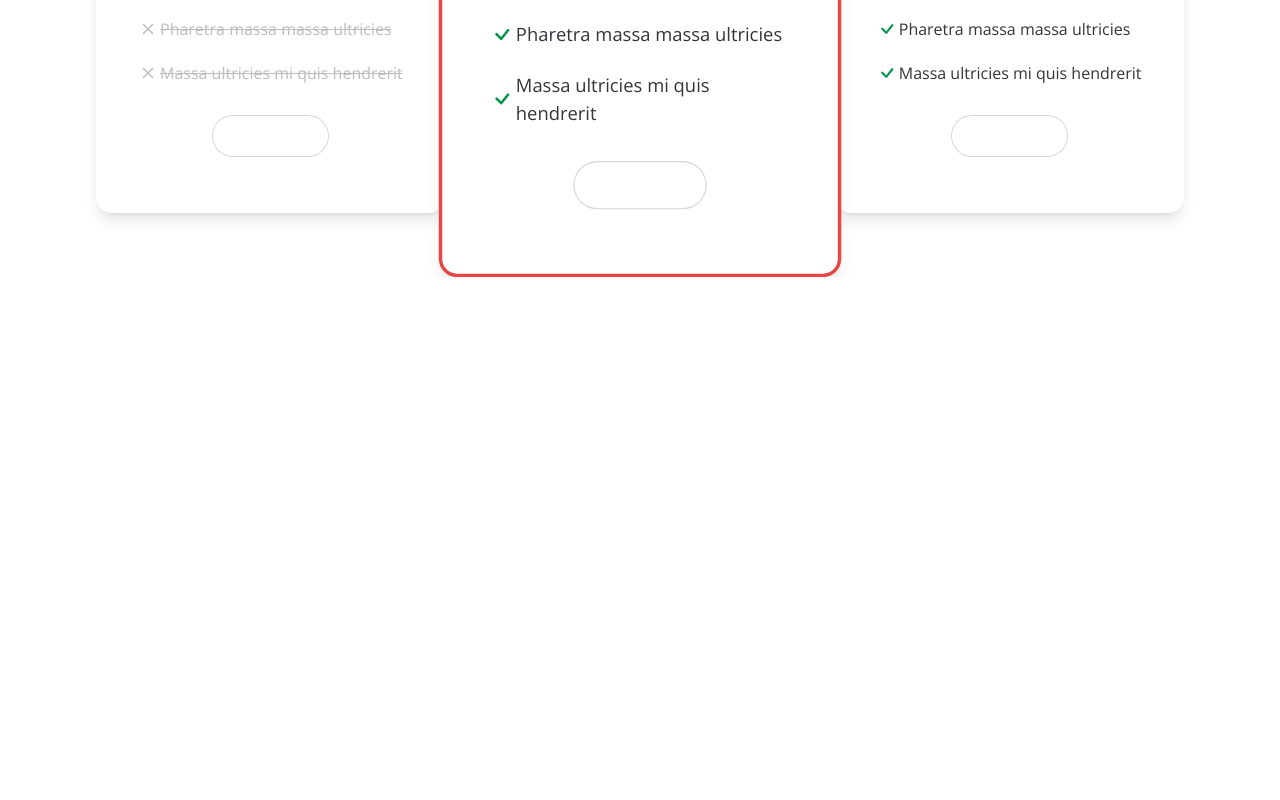
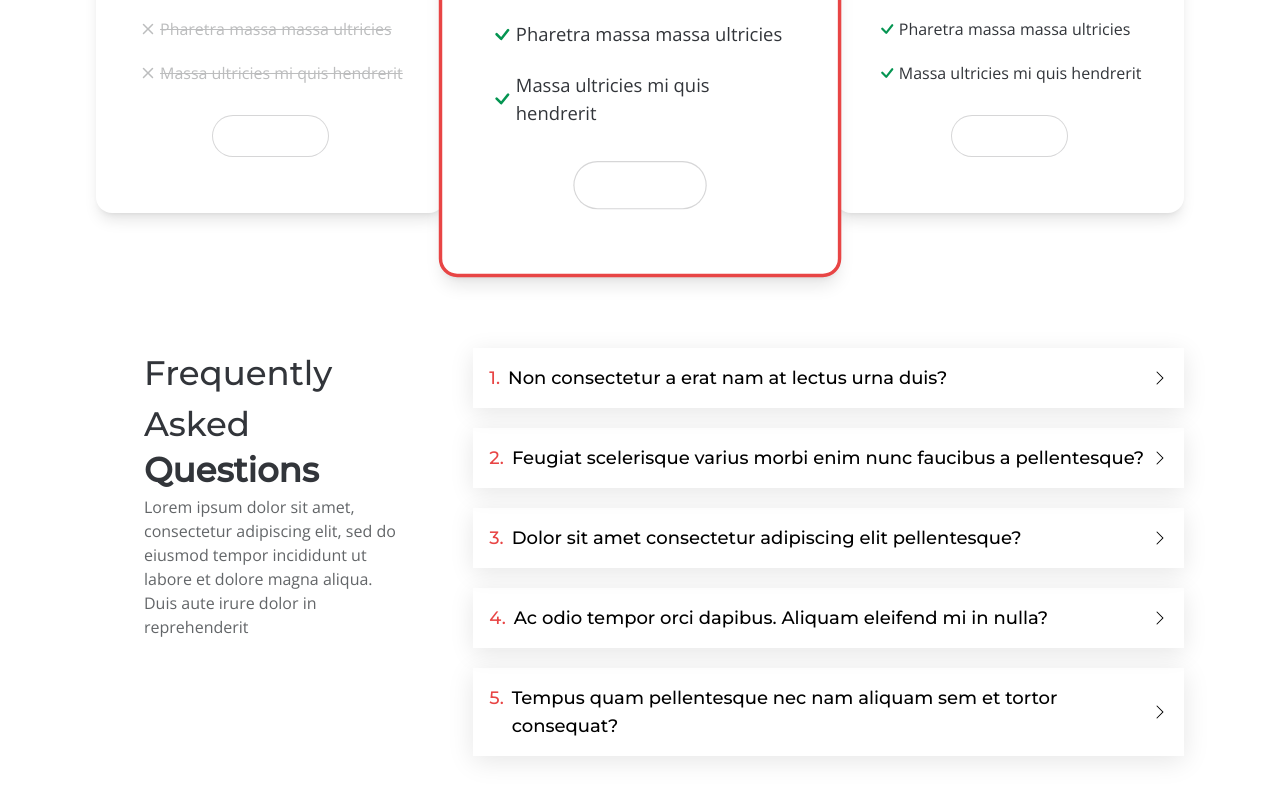
Before and after one commit to dhruv-p-prajapati/append-clone-react-tailwind, a React (Vite) app: page / in a window 1280 px wide. Shown: the part 4483-5283 px from the top of the page. Before the commit the page ends 4760 px from the top, so only its background shows below. Built offline with nearby package versions, Linux system fonts and the light colour scheme.

Commit message:
[FEAT]: add faq section with accordian

```diff
--- a/src/App.tsx
+++ b/src/App.tsx
@@ -6,6 +6,7 @@ import StatsPage from "./pages/Stats/StatsPage";
 import ServicesPage from "./pages/Services/ServicesPage";
 import FeaturePage from "./pages/Features/FeaturePage";
 import PricingPage from "./pages/Pricing/PricingPage";
+import FaqPage from "./pages/Faq/FaqPage";
 
 const App = () => {
   return (
@@ -18,6 +19,7 @@ const App = () => {
       <ServicesPage />
       <FeaturePage />
       <PricingPage />
+      <FaqPage />
     </div>
   );
 };
--- a/src/index.css
+++ b/src/index.css
@@ -17,7 +17,7 @@
 }
 
 .container {
-  width: 80%;
+  width: 85%;
   margin-left: auto;
   margin-right: auto;
 }
--- /dev/null
+++ b/src/pages/Faq/FaqAccordian.tsx
@@ -0,0 +1,107 @@
+import { useState } from "react";
+import { BsChevronRight } from "react-icons/bs";
+
+interface IAccordianItem {
+  id: number;
+  title: string;
+  desc: string;
+}
+
+const AccordianItems: IAccordianItem[] = [
+  {
+    id: 1,
+    title: "Non consectetur a erat nam at lectus urna duis?",
+    desc: "Feugiat pretium nibh ipsum consequat. Tempus iaculis urna id volutpat lacus laoreet non curabitur gravida. Venenatis lectus magna fringilla urna porttitor rhoncus dolor purus non.",
+  },
+  {
+    id: 2,
+    title:
+      "Feugiat scelerisque varius morbi enim nunc faucibus a pellentesque?",
+    desc: "Dolor sit amet consectetur adipiscing elit pellentesque habitant morbi. Id interdum velit laoreet id donec ultrices. Fringilla phasellus faucibus scelerisque eleifend donec pretium. Est pellentesque elit ullamcorper dignissim. Mauris ultrices eros in cursus turpis massa tincidunt dui.",
+  },
+  {
+    id: 3,
+    title: "Dolor sit amet consectetur adipiscing elit pellentesque?",
+    desc: "Eleifend mi in nulla posuere sollicitudin aliquam ultrices sagittis orci. Faucibus pulvinar elementum integer enim. Sem nulla pharetra diam sit amet nisl suscipit. Rutrum tellus pellentesque eu tincidunt. Lectus urna duis convallis convallis tellus. Urna molestie at elementum eu facilisis sed odio morbi quis",
+  },
+  {
+    id: 4,
+    title: "Ac odio tempor orci dapibus. Aliquam eleifend mi in nulla?",
+    desc: "Dolor sit amet consectetur adipiscing elit pellentesque habitant morbi. Id interdum velit laoreet id donec ultrices. Fringilla phasellus faucibus scelerisque eleifend donec pretium. Est pellentesque elit ullamcorper dignissim. Mauris ultrices eros in cursus turpis massa tincidunt dui.",
+  },
+  {
+    id: 5,
+    title: "Tempus quam pellentesque nec nam aliquam sem et tortor consequat?",
+    desc: "Molestie a iaculis at erat pellentesque adipiscing commodo. Dignissim suspendisse in est ante in. Nunc vel risus commodo viverra maecenas accumsan. Sit amet nisl suscipit adipiscing bibendum est. Purus gravida quis blandit turpis cursus in",
+  },
+];
+
+const FaqAccordian = () => {
+  const [activeIndex, setActiveIndex] = useState<number>(0);
+
+  return (
+    <div className="w-full mx-auto flex flex-col gap-5">
+      {AccordianItems.map((accordianItem: IAccordianItem) => {
+        return (
+          <GenerateAccordianItem
+            accordianItem={accordianItem}
+            activeIndex={activeIndex}
+            setActiveIndex={setActiveIndex}
+          />
+        );
+      })}
+    </div>
+  );
+};
+
+const GenerateAccordianItem = ({
+  accordianItem,
+  activeIndex,
+  setActiveIndex,
+}: {
+  accordianItem: IAccordianItem;
+  activeIndex: number;
+  setActiveIndex: React.Dispatch<React.SetStateAction<number>>;
+}) => {
+  return (
+    <div key={accordianItem.id} className="shadow-accordian p-4">
+      <div
+        className="text-left flex justify-between items-center cursor-pointer"
+        onClick={() => {
+          activeIndex === accordianItem.id
+            ? setActiveIndex(0)
+            : setActiveIndex(accordianItem.id);
+        }}
+      >
+        <div className="flex gap-2 items-start justify-center text-lg">
+          <span className="text-accent">{accordianItem.id}.</span>
+          <span
+            className={`font-medium duration-300 hover:text-accent ${
+              activeIndex === accordianItem.id ? "text-accent" : ""
+            }`}
+          >
+            {accordianItem.title}
+          </span>
+        </div>
+        <div
+          className={`${
+            activeIndex === accordianItem.id ? "rotate-90 text-accent" : ""
+          } duration-300`}
+        >
+          <BsChevronRight />
+        </div>
+      </div>
+      <div
+        className={`duration-300 ${
+          activeIndex === accordianItem.id
+            ? "opacity-100 py-4"
+            : "overflow-hidden h-0 w-0"
+        } font-opensans`}
+      >
+        <p>{accordianItem.desc}</p>
+      </div>
+    </div>
+  );
+};
+
+export default FaqAccordian;
--- /dev/null
+++ b/src/pages/Faq/FaqPage.tsx
@@ -0,0 +1,26 @@
+import FaqAccordian from "./FaqAccordian";
+
+const FaqPage = () => {
+  return (
+    <div className="py-16 flex flex-col gap-5 lg:flex-row justify-center items-start w-[95vw] sm:w-[70vw] lg:w-[85vw] mx-auto">
+      <div className="basis-1/3 lg:px-12">
+        <h3 className="flex flex-col text-[34px] text-primary ">
+          <span className="font-normal">Frequently Asked</span>
+          <strong className="font-bold leading-[1.2]">Questions</strong>
+        </h3>
+
+        <p className="text-default opacity-70 font-opensans mt-1">
+          Lorem ipsum dolor sit amet, consectetur adipiscing elit, sed do
+          eiusmod tempor incididunt ut labore et dolore magna aliqua. Duis aute
+          irure dolor in reprehenderit
+        </p>
+      </div>
+
+      <div className="basis-2/3">
+        <FaqAccordian />
+      </div>
+    </div>
+  );
+};
+
+export default FaqPage;
--- a/src/pages/Pricing/PricingPage.tsx
+++ b/src/pages/Pricing/PricingPage.tsx
@@ -112,7 +112,7 @@ const GeneratePricingCard = ({
 }) => {
   return (
     <div
-      className={`py-14 px-10 relative shadow-lg rounded-2xl w-full lg:basis-1/3 bg-white ${
+      className={`py-14 mb-14 px-10 relative shadow-lg rounded-2xl w-full lg:basis-1/3 bg-white ${
         pricingItem.isMiddle
           ? "lg:scale-[1.15] z-10 border-[3px] border-accent"
           : ""
--- a/tailwind.config.js
+++ b/tailwind.config.js
@@ -23,6 +23,9 @@ export default {
         opensans: ["OpenSans", "sans-serif"],
         montserrat: ["Montserrat", "sans-serif"],
       },
+      boxShadow: {
+        accordian: "0px 5px 25px 0px rgba(0, 0, 0, 0.1)",
+      },
     },
   },
   plugins: [],
```
